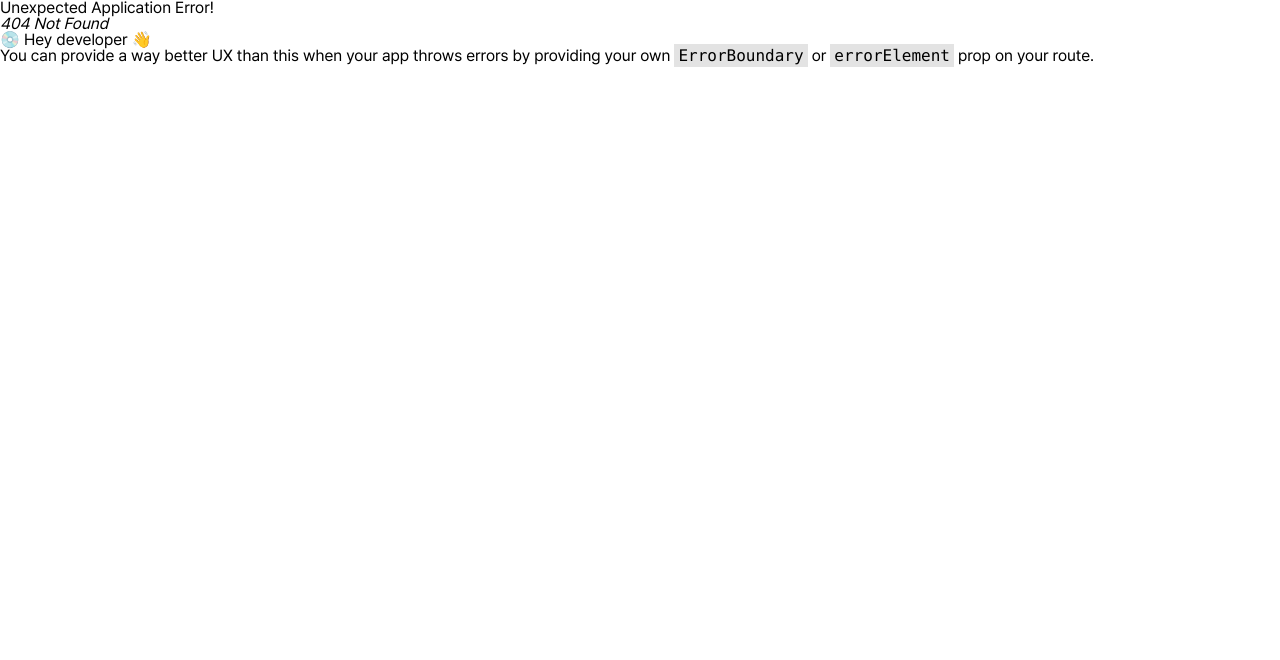
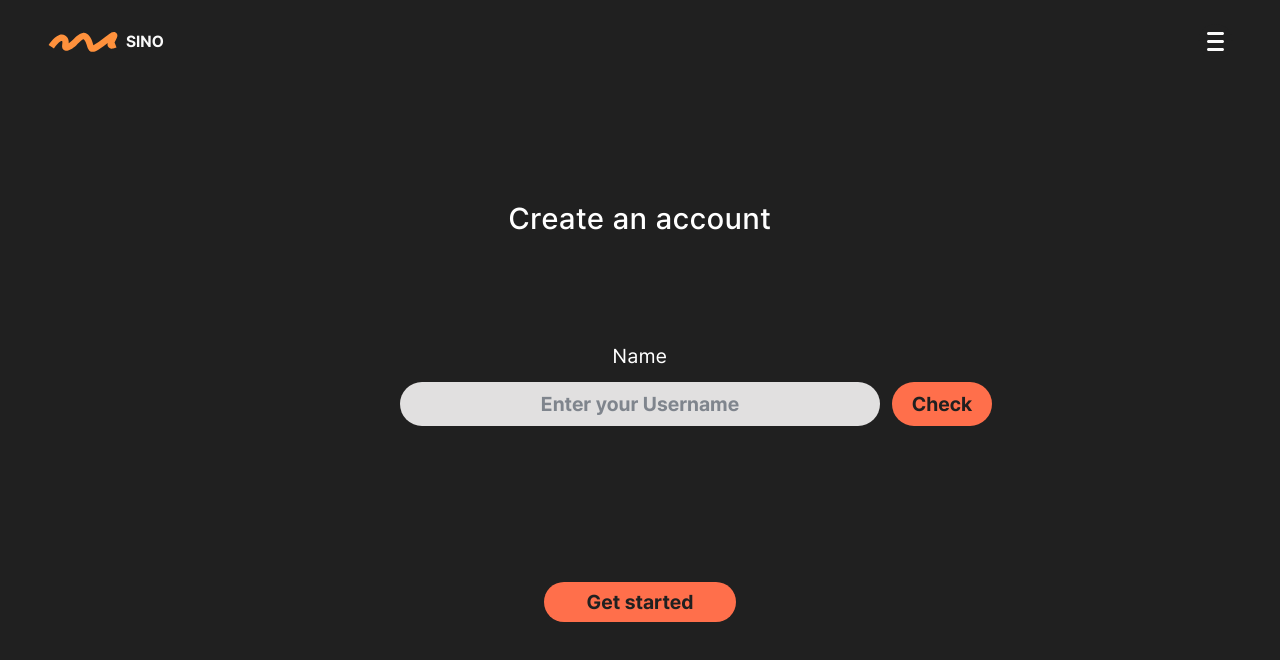
Before and after one commit to UMC-SINO/SINO-Front, a React (Vite) app: page /signin in a window 1280 px wide. Before the commit this address had no page. Shown: the top 660 px of the page. Built offline with nearby package versions, Linux system fonts and the light colour scheme.

Commit message:
[#9] chore: 회원가입 UI 구현

```diff
--- a/src/App.tsx
+++ b/src/App.tsx
@@ -3,7 +3,7 @@ import NavBar from './components/layouts/NavBar';
 
 function App() {
   return (
-    <div className='bg-bgColor'>
+    <div className='bg-bgColor min-h-screen'>
       <NavBar />
       <Outlet />
     </div>
--- a/src/Router.tsx
+++ b/src/Router.tsx
@@ -2,6 +2,7 @@ import { createBrowserRouter } from 'react-router-dom';
 import App from './App';
 import Hompage from './pages/Hompage';
 import ExamplePage from './pages/ExamplePage';
+import SigninPage from './pages/SigninPage';
 
 const router = createBrowserRouter([
   {
@@ -13,6 +14,10 @@ const router = createBrowserRouter([
         element: <Hompage />,
       },
       {
+        path: 'signin',
+        element: <SigninPage />,
+      },
+      {
         path: 'example',
         element: <ExamplePage />,
       },
--- /dev/null
+++ b/src/pages/SigninPage.tsx
@@ -0,0 +1,37 @@
+import Button from '@/components/common/Button';
+
+const SigninPage = () => {
+  return (
+    <div className='relative min-h-screen text-white'>
+      <h1 className='absolute top-50 left-1/2 -translate-x-1/2 text-3xl font-medium tracking-wide'>
+        Create an account
+      </h1>
+
+      <div className='absolute left-1/2 top-1/2 -translate-x-1/2 -translate-y-1/2 flex flex-col items-center space-y-8'>
+        <div className='w-full flex flex-col items-center gap-3'>
+          <label className='text-xl tracking-wide'>Name</label>
+
+          <div className='relative'>
+            <input
+              type='text'
+              placeholder='Enter your Username'
+              className='w-120 py-2 text-center font-semibold rounded-full bg-[#E1E0E0] text-xl text-gray-800 outline-none'
+            />
+            <button
+              type='button'
+              className='absolute left-full ml-3 top-1/2 -translate-y-1/2 text-xl text-bgColor font-semibold bg-[#FF6F4B] hover:brightness-85 cursor-pointer py-2 rounded-full w-25'
+            >
+              Check
+            </button>
+          </div>
+        </div>
+
+        <Button type='button' className='absolute top-60 text-bgColor rounded-full w-48'>
+          Get started
+        </Button>
+      </div>
+    </div>
+  );
+};
+
+export default SigninPage;
```
